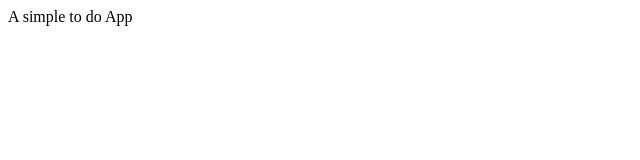
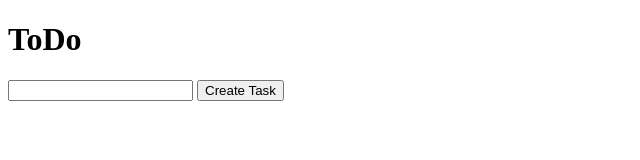
Before and after one commit to zachradtka/ToDoApp, a plain HTML site: page index.html in a window 1280 px wide. Shown: the whole page, without its empty margins (0-640 px from the left). Drawn offline with Linux system fonts and the light colour scheme.

Commit message:
A functional to do list

```diff
--- a/index.html
+++ b/index.html
@@ -1,9 +1,25 @@
 <!DOCTYPE html>
 <html>
+
 <head>
-   <title>ToDo App</title>
+  <title>ToDo App</title>
 </head>
+
 <body>
-   A simple to do App
+  <div>
+    <h1>ToDo</h1>
+  </div>
+  <div>
+    <form>
+      <input type="text" name="todo" id="new_task">
+      <button type="button" onclick="addTask()">Create Task</button>
+    </form>
+  </div>
+  <div>
+    <ul id="task_list">
+    </ul>
+  </div>
+  <script src="javascripts/todo.js" charset="utf-8" async defer></script>
 </body>
+
 </html>
--- /dev/null
+++ b/javascripts/todo.js
@@ -0,0 +1,22 @@
+/**
+ * Grab
+ */
+function addTask() {
+   // Get the task element
+   var task = document.getElementById("new_task")
+
+   // Create a new <li> element
+   var node = document.createElement("LI")
+
+   // Create a text node
+   var list_item = document.createTextNode(task.value)
+
+   // Add the task to <li>
+   node.appendChild(list_item)
+
+   // Append task to the task list
+   document.getElementById("task_list").appendChild(node)
+
+   // Clear the text input value
+   task.value = ""
+}
```
